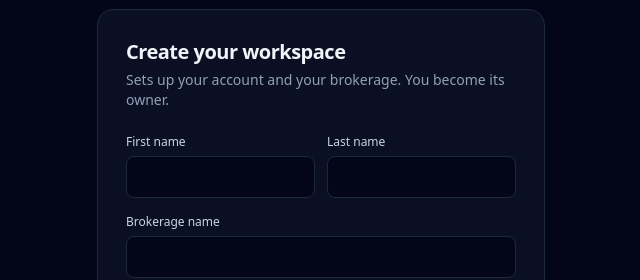
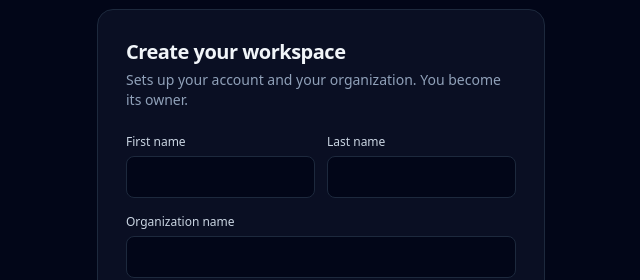
Before and after one commit to DeligenceTechnologies/estatepulse-ai-lead-conversion, a React (Vite) app in the folder frontend/: page /signup in a window 1280 px wide. Shown: the part 136-416 px from the top of the page, without its empty margins (319-959 px from the left). Built offline with nearby package versions, Linux system fonts and the light colour scheme; no server answers.

Commit message:
Rename brokerage name to organization name in signup form

```diff
--- a/frontend/src/components/auth/SignupPage.tsx
+++ b/frontend/src/components/auth/SignupPage.tsx
@@ -35,7 +35,7 @@ export const SignupPage: React.FC = () => {
   return (
     <AuthLayout
       title="Create your workspace"
-      subtitle="Sets up your account and your brokerage. You become its owner."
+      subtitle="Sets up your account and your organization. You become its owner."
       footer={
         <>
           Already have an account?{' '}
@@ -66,7 +66,7 @@ export const SignupPage: React.FC = () => {
           />
         </div>
         <Field
-          label="Brokerage name"
+          label="Organization name"
           name="organizationName"
           value={organizationName}
           autoComplete="organization"
```
